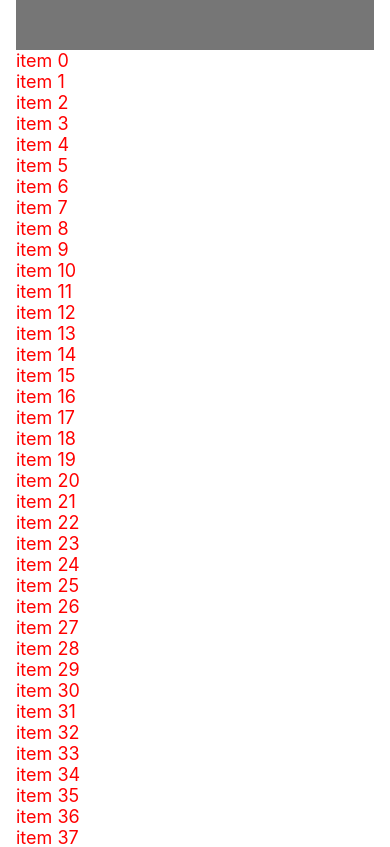
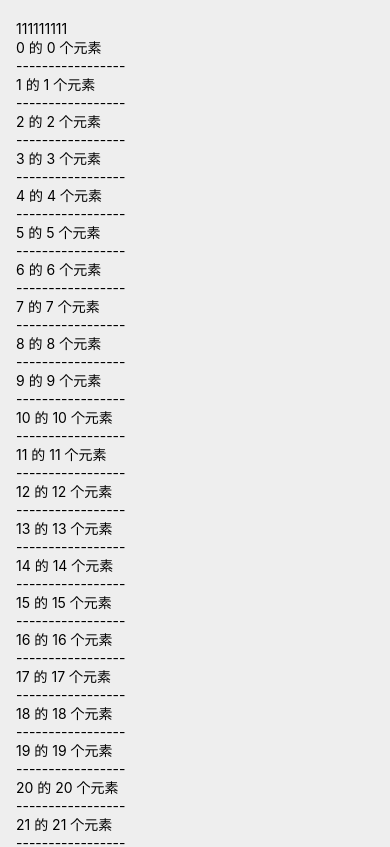
Before and after one commit to miniocean404-rn/learn-app, a React Native app: screen / in a window 390 px wide. Shown: the top 847 px of the page. Built offline with nearby package versions, Linux system fonts and the light colour scheme.

Commit message:
feat: 系统组件

```diff
--- /dev/null
+++ b/src/learn/system-components/flatList/index.tsx
@@ -0,0 +1,139 @@
+import {
+  FlatList,
+  ListRenderItem,
+  ListRenderItemInfo,
+  NativeScrollEvent,
+  NativeSyntheticEvent,
+  StyleSheet,
+  Text,
+  View,
+  ViewToken
+} from 'react-native'
+import React, { useEffect, useRef } from 'react'
+
+// FlatList 高性能列表组件，scrollview 卡顿的时候使用
+const SystemFlatList = () => {
+  const arr: number[] = []
+  const flatListRef = useRef<FlatList>(null)
+
+  useEffect(() => {
+    for (let index = 0; index < 60; index++) {
+      arr.push(index)
+    }
+
+    setTimeout(() => {
+      // 滚动到指定元素
+      //   flatListRef.current?.scrollToIndex({
+      //     // 滚动到第几个元素
+      //     index: 29,
+      //     // 滚动的指定元素为 屏幕的百分比位置 0 - 1 顶部到底部
+      //     viewPosition: 0.5,
+      //     animated: true,
+      //   })
+
+      // 不建议使用,性能差
+      //   flatListRef.current?.scrollToItem({
+      //     // 滚动到 data 中 item 的值的位置，（数组里的值）
+      //     item: 10,
+      //     // 滚动的指定元素为 屏幕的百分比位置 0 - 1 顶部到底部
+      //     viewPosition: 0.5,
+      //     animated: true,
+      //   })
+
+      // 滚动多少像素
+      //   flatListRef.current?.scrollToOffset({ offset: 200, animated: true })
+
+      // 滚动到底部
+      flatListRef.current?.scrollToEnd({ animated: true })
+    }, 2000)
+
+    return () => {}
+  }, [])
+
+  const onMomentumScrollBegin = () => {}
+  const onMomentumScrollEnd = () => {}
+  const onScroll = (e: NativeSyntheticEvent<NativeScrollEvent>) => {
+    // e.nativeEvent.contentOffset.y 获取滚动的 Y 轴的距离
+    // console.log(e.nativeEvent.contentOffset.y)
+  }
+  const onViewableItemsChanged = (info: { viewableItems: Array<ViewToken> }) => {
+    console.log(info.viewableItems)
+  }
+
+  const renderItem = (itemInfo: ListRenderItemInfo<number>) => {
+    const { item, index } = itemInfo
+    return (
+      <Text>
+        {item} 的 {index} 个元素
+      </Text>
+    )
+  }
+
+  const ListHeaderComponent = () => {
+    return <Text>111111111</Text>
+  }
+  const ListFooterComponent = () => {
+    return <Text>222222222</Text>
+  }
+  const ListEmptyComponent = () => {
+    return <Text>222222222</Text>
+  }
+  const ItemSeparatorComponent = () => {
+    return <Text>-----------------</Text>
+  }
+
+  return (
+    <View>
+      <FlatList
+        ref={flatListRef}
+        data={arr}
+        // 表示是否是横向滚动
+        horizontal={false}
+        // 初始渲染数据数量，这样可以防止白屏的部分的时间，是个优化
+        initialNumToRender={21}
+        // 内部样式
+        contentContainerStyle={styles.contentContainerStyle}
+        // 是否显示滚动条 分别为横向和纵向
+        showsHorizontalScrollIndicator={false}
+        showsVerticalScrollIndicator={false}
+        // ScrollView 内容滚动时候键盘是否消失 只有 on-drag 双端通用
+        keyboardDismissMode="on-drag"
+        // 点击滚动区域的时候键盘是否消失
+        // never handled 的区别是 never 在有点击按钮的时先收起键盘，但是不会触发点击事件，第二次点击才触发 handled 一直会触发
+        // always 不消失
+        keyboardShouldPersistTaps="handled"
+        // 是否反向渲染，直接到底部并且是从 0 开始渲染
+        inverted={false}
+        // 每行有一个元素 总元素数量 / numColumns = 最终行数，相当于并排渲染
+        numColumns={1}
+        renderItem={renderItem}
+        // 不用使用 key 属性保证唯一，这个组件 keyExtractor 函数返回一个唯一 Key 自动适配
+        keyExtractor={(item, index) => `${item}+${index}`}
+        // 滚动内容的头部尾部的 DOM
+        ListHeaderComponent={ListHeaderComponent}
+        ListFooterComponent={ListFooterComponent}
+        // data 为空数据时候的样子 (包含 ListHeaderComponent ListFooterComponent)
+        ListEmptyComponent={ListEmptyComponent}
+        // 每个元素的分隔符的样式 (不包含 ListHeaderComponent ListFooterComponent)
+        ItemSeparatorComponent={ItemSeparatorComponent}
+        // 这两个方法都只有松手时候才会触发 onMomentumScrollEnd 会触发多次
+        onMomentumScrollBegin={onMomentumScrollBegin}
+        onMomentumScrollEnd={onMomentumScrollEnd}
+        onScroll={onScroll}
+        // 获取所有可见元素的列表, 初次及滚动时触发
+        // 这个每次热更新都会报错需要重新保存触发热更新才正常
+        // onViewableItemsChanged={onViewableItemsChanged}
+      />
+    </View>
+  )
+}
+
+export default SystemFlatList
+
+const styles = StyleSheet.create({
+  contentContainerStyle: {
+    paddingHorizontal: 16,
+    paddingTop: 20,
+    backgroundColor: '#eee'
+  }
+})
--- a/src/learn/system-components/scrollview/index.tsx
+++ b/src/learn/system-components/scrollview/index.tsx
@@ -55,10 +55,6 @@ const SystemScrollView = () => {
         // never handled 的区别是 never 在有点击按钮的时先收起键盘，但是不会触发点击事件，第二次点击才触发 handled 一直会触发
         // always 不消失
         keyboardShouldPersistTaps="handled"
-        // 这两个方法都只有松手时候才会触发 onMomentumScrollEnd 会触发多次
-        onMomentumScrollBegin={onMomentumScrollBegin}
-        onMomentumScrollEnd={onMomentumScrollEnd}
-        onScroll={onScroll}
         // IOS 特有属性 IOS 必须写，控制每多少毫秒回调一次 onScroll，是根据每一帧进行回调的 16 就是最小时间
         scrollEventThrottle={16}
         // 超出滚动区域后还进行拉伸时 always 会有轻微拉伸或者水波纹效果，根据系统变化 never 什么效果都没有
@@ -67,11 +63,15 @@ const SystemScrollView = () => {
         scrollEnabled
         // 初始滚动距离
         contentOffset={{ x: 0, y: 100 }}
+        // 第几个元素吸顶，滚动到超过其位置，这个元素在顶部不动
+        stickyHeaderIndices={[3]}
         // 是否显示滚动条 分别为横向和纵向
         showsHorizontalScrollIndicator={false}
         showsVerticalScrollIndicator={false}
-        // 第几个元素吸顶，滚动到超过其位置，这个元素在顶部不动
-        stickyHeaderIndices={[3]}
+        // 这两个方法都只有松手时候才会触发 onMomentumScrollEnd 会触发多次
+        onMomentumScrollBegin={onMomentumScrollBegin}
+        onMomentumScrollEnd={onMomentumScrollEnd}
+        onScroll={onScroll}
       >
         <TextInput style={styles.input}></TextInput>
 
--- a/src/view/home/index.tsx
+++ b/src/view/home/index.tsx
@@ -1,3 +1,4 @@
+import SystemFlatList from '@/learn/system-components/flatList'
 import SystemScrollView from '@/learn/system-components/scrollview'
 
 const Home = (): JSX.Element => {
@@ -13,7 +14,9 @@ const Home = (): JSX.Element => {
       {/* <SystemTouchableHighlight></SystemTouchableHighlight> */}
       {/* <SystemTouchableWithoutFeedback></SystemTouchableWithoutFeedback> */}
       {/* <SystemButton></SystemButton> */}
-      <SystemScrollView></SystemScrollView>
+      {/* <SystemScrollView></SystemScrollView> */}
+
+      <SystemFlatList></SystemFlatList>
     </>
   )
 }
```
Also changed, not shown: .prettierrc.js.
